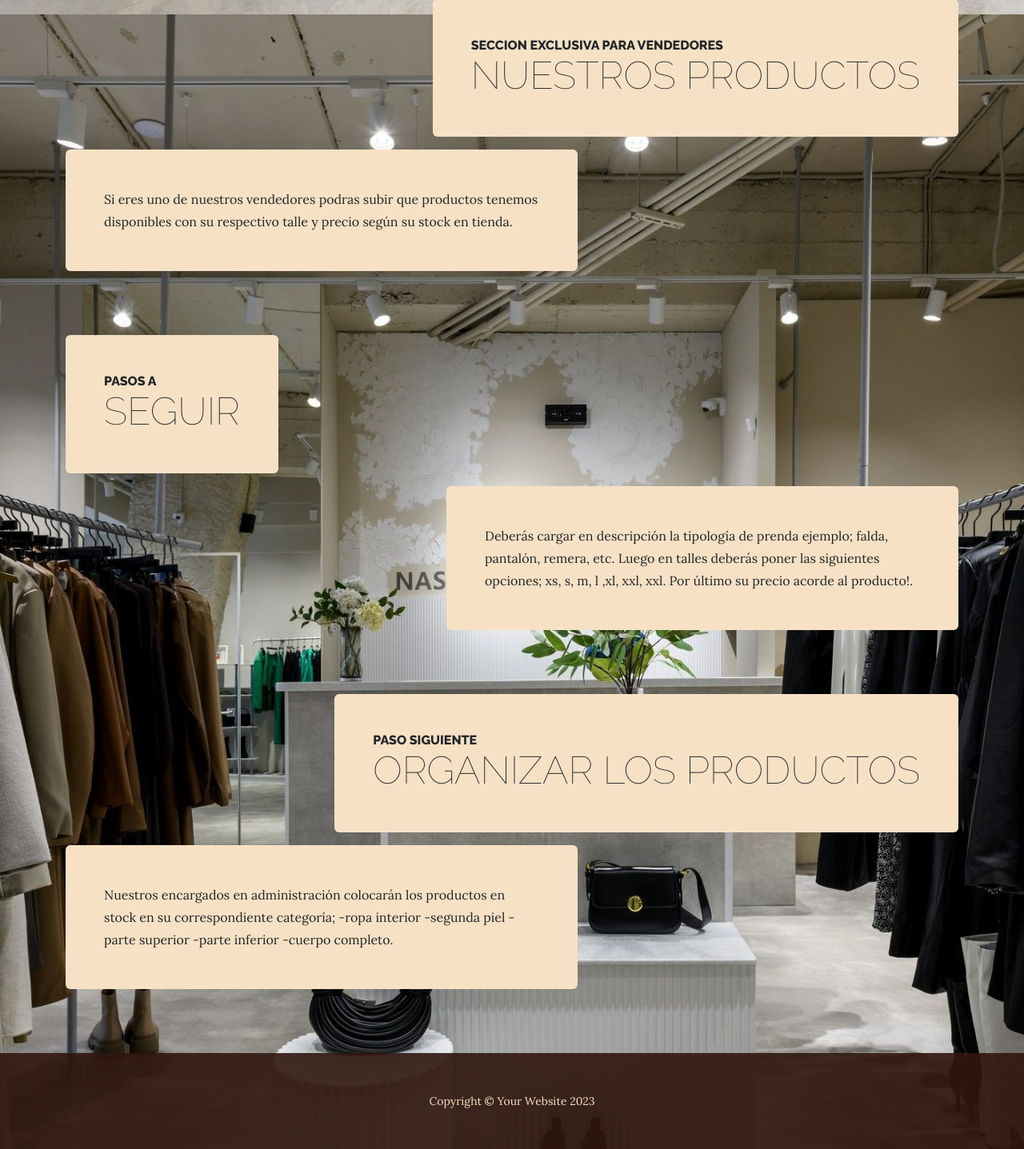
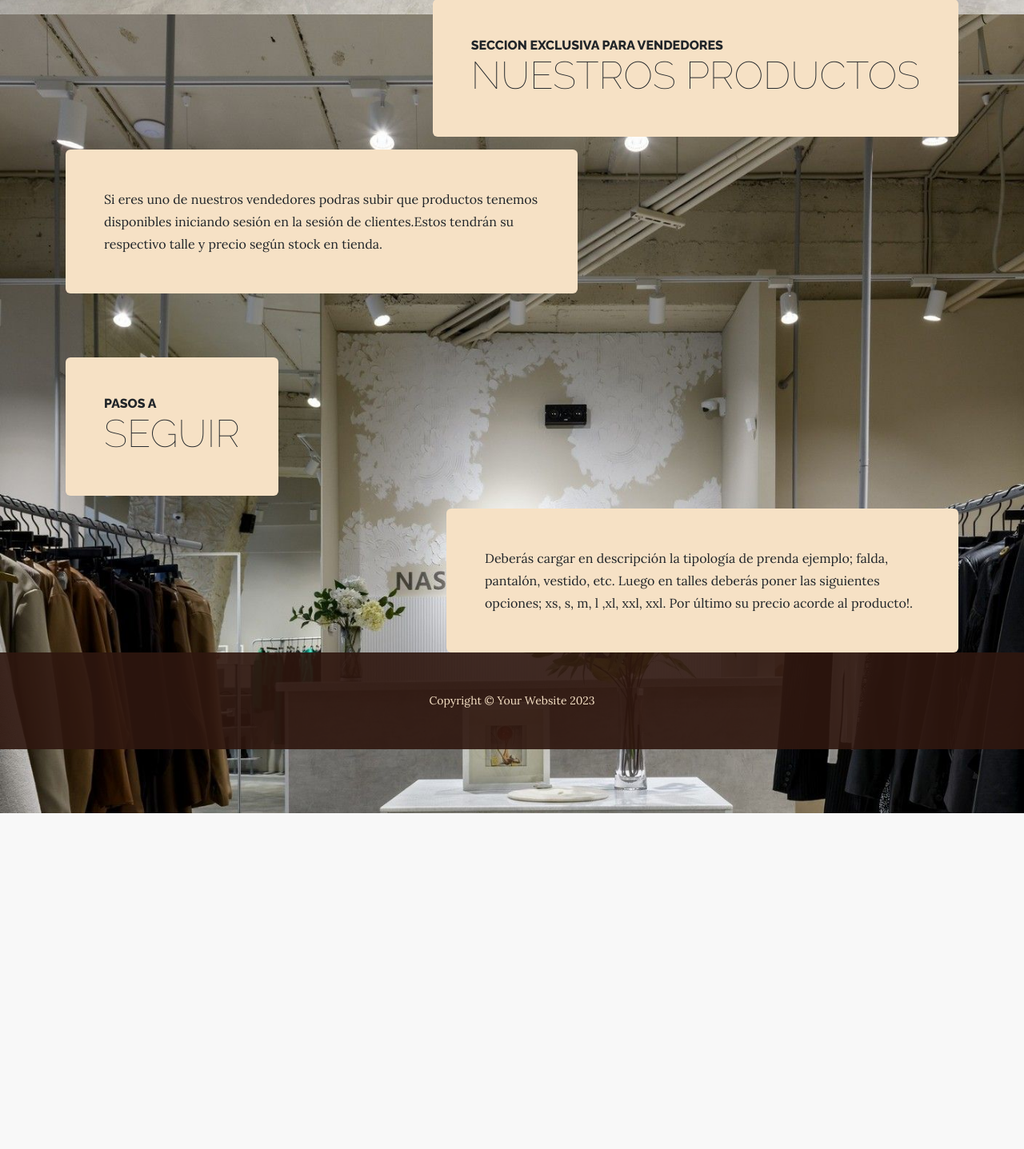
Before and after one commit to zmilagros/TercerPreEntregaMilagrosArraras, a Django app: page / in a window 1280 px wide. Shown: the part 3473-4910 px from the top of the page at 80% size. After the commit the page ends 4490 px from the top, so only its background shows below. Run offline with Django 4.2, Linux system fonts and the light colour scheme; data comes from the database, SQL or seed files in the repository; both versions use the stored data as it was after the commit; parts of the project's set-up code (start-up, migrations or seed data) failed here and were passed over.

Commit message:
confirmar detalles

```diff
--- a/project/apps/productos/templates/productos/products.html
+++ b/project/apps/productos/templates/productos/products.html
@@ -81,7 +81,7 @@
                         </div>
                     </div>
                     <div class="product-item-description d-flex me-auto">
-                        <div class="bg-faded p-5 rounded"><p class="mb-0">Si eres uno de nuestros vendedores podras subir que productos tenemos disponibles con su respectivo talle y precio según su stock en tienda.</p></div>
+                        <div class="bg-faded p-5 rounded"><p class="mb-0">Si eres uno de nuestros vendedores podras subir que productos tenemos disponibles iniciando sesión en la sesión de clientes.Estos tendrán su respectivo talle y precio según stock en tienda.</p></div>
                     </div>
                 </div>
             </div>
@@ -98,33 +98,10 @@
                         </div>
                     </div>
                     <div class="product-item-description d-flex ms-auto">
-                        <div class="bg-faded p-5 rounded"><p class="mb-0">Deberás cargar en descripción la tipología de prenda ejemplo; falda, pantalón, remera, etc. Luego en talles deberás poner las siguientes opciones; xs, s, m, l ,xl, xxl, xxl. Por último su precio acorde al producto!.</p></div>
+                        <div class="bg-faded p-5 rounded"><p class="mb-0">Deberás cargar en descripción la tipología de prenda ejemplo; falda, pantalón, vestido, etc. Luego en talles deberás poner las siguientes opciones; xs, s, m, l ,xl, xxl, xxl. Por último su precio acorde al producto!.</p></div>
                     </div>
                 </div>
             </div>
-        </section>
-        <section class="page-section">
-            <div class="container">
-                <div class="product-item">
-                    <div class="product-item-title d-flex">
-                        <div class="bg-faded p-5 d-flex ms-auto rounded">
-                            <h2 class="section-heading mb-0">
-                                <span class="section-heading-upper">Paso siguiente</span>
-                                <span class="section-heading-lower">ORGANIZAR LOS PRODUCTOS</span>
-                            </h2>
-                        </div>
-                    </div>
-                    <div class="product-item-description d-flex me-auto">
-                        <div class="bg-faded p-5 rounded"><p class="mb-0">Nuestros encargados en administración colocarán los productos en stock en su correspondiente categoría;
-                            -ropa interior
-                            -segunda piel
-                            -parte superior
-                            -parte inferior
-                            -cuerpo completo.</p></div>
-                    </div>
-                </div>
-            </div>
-        </section>
 
         <footer class="footer text-faded text-center py-5">
             <div class="container"><p class="m-0 small">Copyright &copy; Your Website 2023</p></div>
```
Also changed, not shown: project/db.sqlite3.
